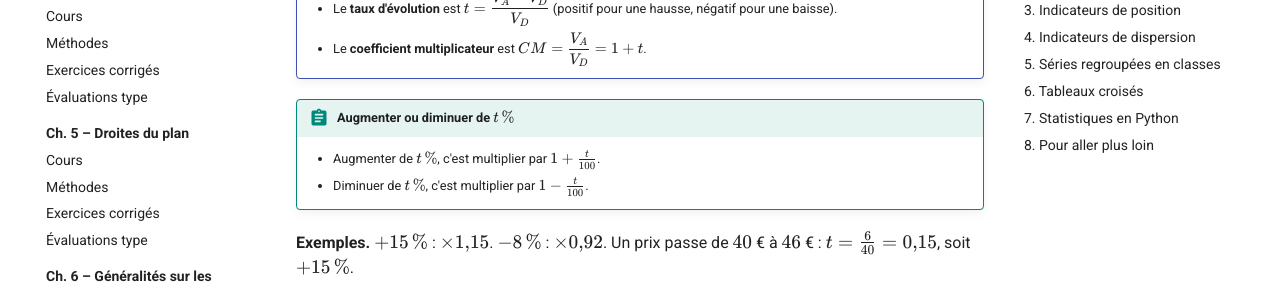
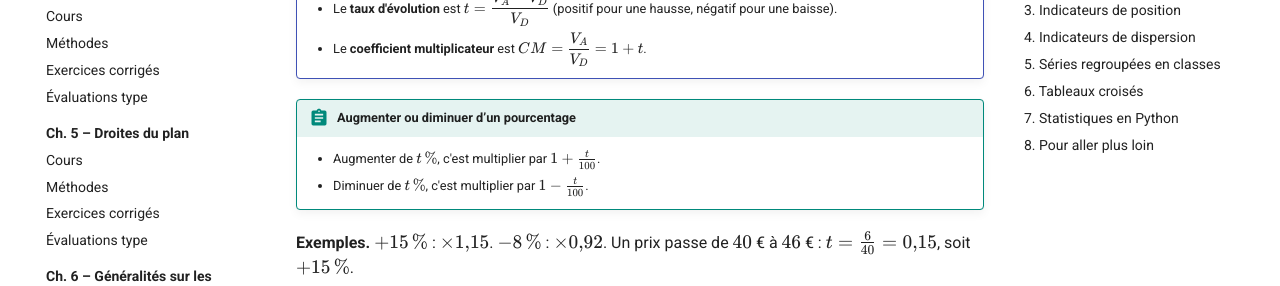
Before and after one commit to Enzoh04/maths-pas-a-pas, an MkDocs documentation site: the page built from docs/seconde/statistiques/cours.md, in a window 1280 px wide and 900 px high, scrolled down 1238 px. Shown: the part 152-438 px from the top of the window. Built offline with MkDocs 1.6.1 and Material for MkDocs 9.7.7, drawn with Linux system fonts in a browser that asks for light colours.

Commit message:
Seconde ch. 8 : PDF
Co-Authored-By: Claude Opus 5.5 <noreply@anthropic.com>
Claude-Session: https://claude.ai/code/session_01DPdJwHuLwAEhwnp3ZtGzZj

```diff
--- a/docs/seconde/statistiques/cours.md
+++ b/docs/seconde/statistiques/cours.md
@@ -43,7 +43,7 @@
     - Le **taux d'évolution** est $t = \dfrac{V_A - V_D}{V_D}$ (positif pour une hausse, négatif pour une baisse).
     - Le **coefficient multiplicateur** est $CM = \dfrac{V_A}{V_D} = 1 + t$.
 
-!!! propriete "Augmenter ou diminuer de $t\,\%$"
+!!! propriete "Augmenter ou diminuer d’un pourcentage"
     - Augmenter de $t\,\%$, c'est multiplier par $1 + \frac{t}{100}$.
     - Diminuer de $t\,\%$, c'est multiplier par $1 - \frac{t}{100}$.
 
```
Also changed, not shown: 7 other files.
